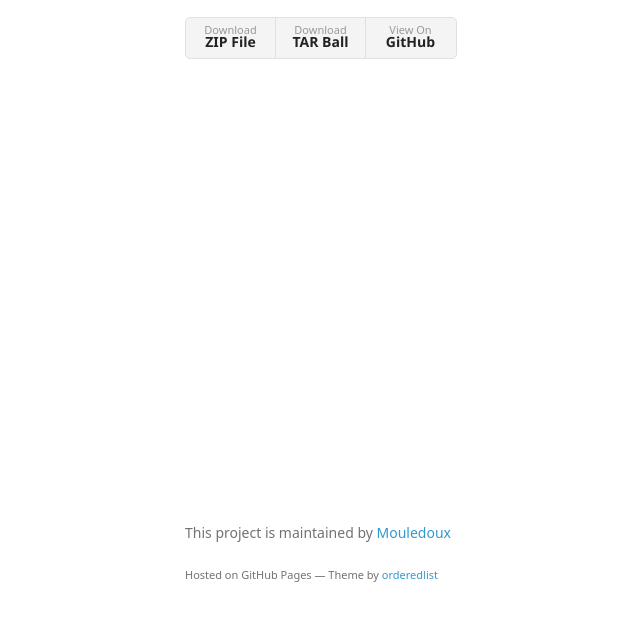
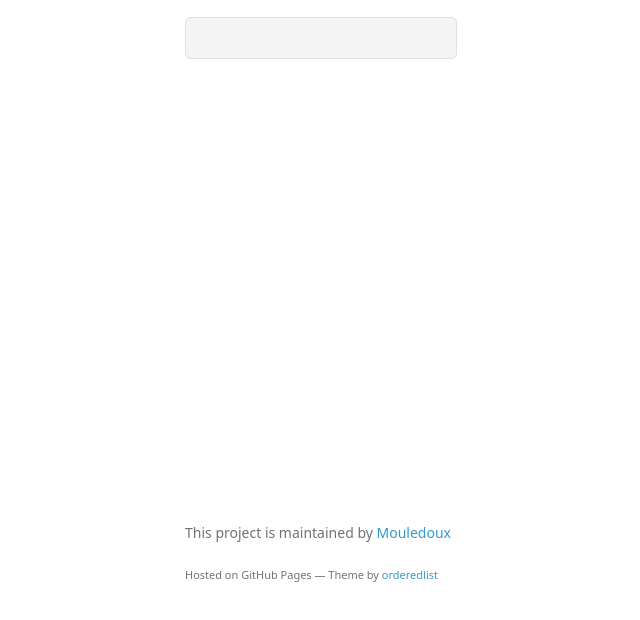
Before and after one commit to Mouledoux/EricMouledoux, a plain HTML site: page index.html in a window 1280 px wide. Shown: the part 146-766 px from the top of the page, without its empty margins (25-665 px from the left). Drawn offline with Linux system fonts and the light colour scheme; a web font is replaced by a local one.

Commit message:
Commented out default download buttons

```diff
--- a/index.html
+++ b/index.html
@@ -22,9 +22,11 @@
 
 
         <ul>
-          <!><li><a href="https://github.com/Mouledoux/EricMouledoux/zipball/master">Download <strong>ZIP File</strong></a></li>
+          <!--
+          <li><a href="https://github.com/Mouledoux/EricMouledoux/zipball/master">Download <strong>ZIP File</strong></a></li>
           <!><li><a href="https://github.com/Mouledoux/EricMouledoux/tarball/master">Download <strong>TAR Ball</strong></a></li>
-          <!><li><a href="https://github.com/Mouledoux/EricMouledoux">View On <strong>GitHub</strong></a></li>
+          <li><a href="https://github.com/Mouledoux/EricMouledoux">View On <strong>GitHub</strong></a></li>
+          -->
         </ul>
       </header>
       <section>
```
